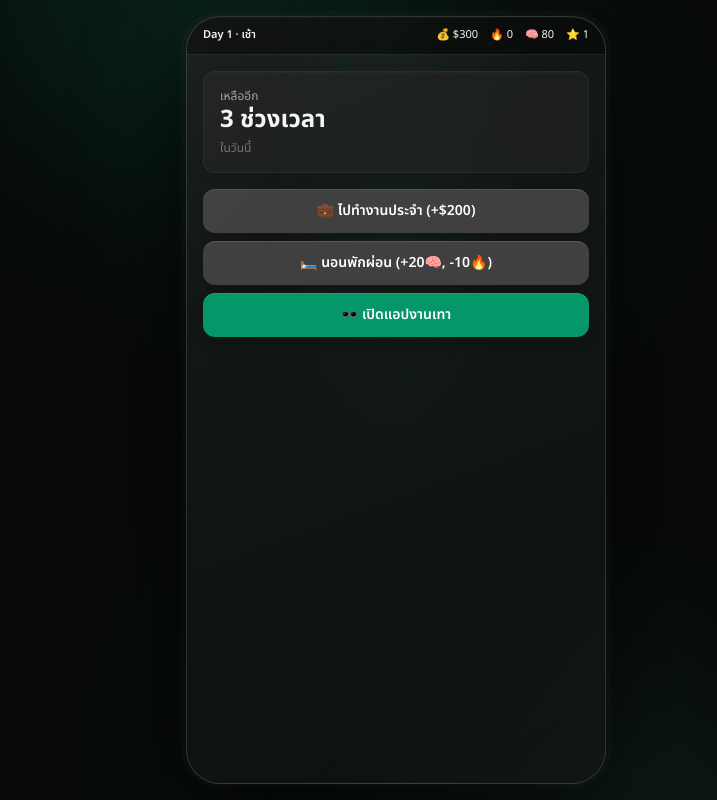
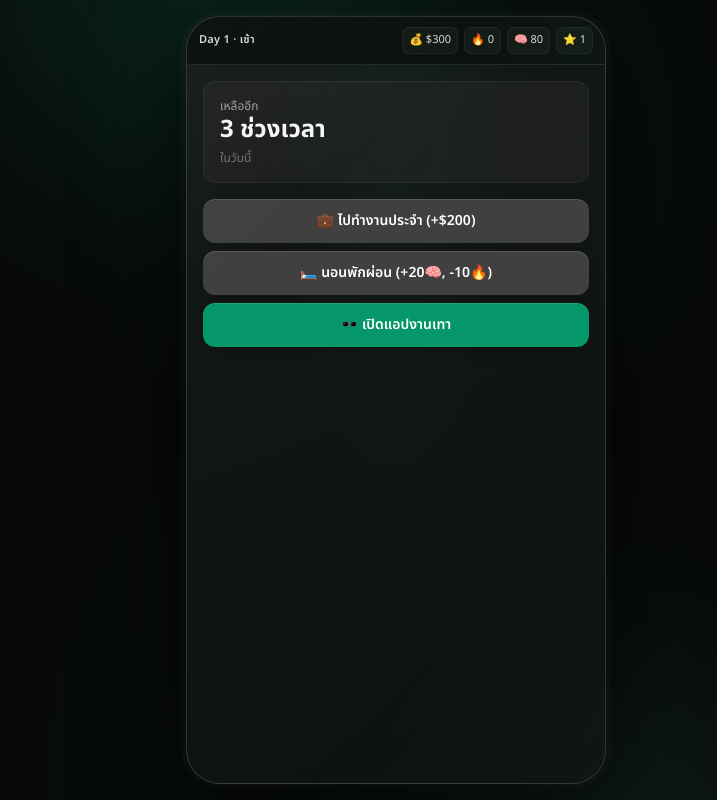
Before and after one commit to tozhi-tozhi/gray-gig-1, a React (Vite) app: page / in a window 1280 px wide. Shown: the whole page, without its empty margins (244-961 px from the left). Built offline with nearby package versions, Linux system fonts and the light colour scheme.

Commit message:
Apply animation and visual polish on latest main

```diff
--- a/src/ui/StatusBar.tsx
+++ b/src/ui/StatusBar.tsx
@@ -5,15 +5,15 @@ export function StatusBar() {
   const { time, stats } = useGame(s => ({ time: s.time, stats: s.stats }));
 
   return (
-    <div className="shrink-0 px-4 py-2.5 bg-black/50 border-b border-white/10 text-[11px] flex items-center justify-between">
-      <div className="font-semibold">
+    <div className="status-bar shrink-0 px-3 py-2.5 border-b border-white/10 text-[11px] flex items-center justify-between gap-2">
+      <div className="font-semibold tracking-wide whitespace-nowrap">
         Day {time.day} · {BLOCK_LABEL[time.block]}
       </div>
-      <div className="flex gap-3">
-        <span title="Money">💰 ${stats.money}</span>
-        <span title="Heat">🔥 {stats.heat}</span>
-        <span title="Sanity">🧠 {stats.sanity}</span>
-        <span title="Rep">⭐ {stats.rep}</span>
+      <div className="flex items-center gap-1.5 min-w-0">
+        <span className="status-stat" title="Money">💰 ${stats.money}</span>
+        <span className="status-stat" title="Heat">🔥 {stats.heat}</span>
+        <span className="status-stat" title="Sanity">🧠 {stats.sanity}</span>
+        <span className="status-stat" title="Rep">⭐ {stats.rep}</span>
       </div>
     </div>
   );
```
